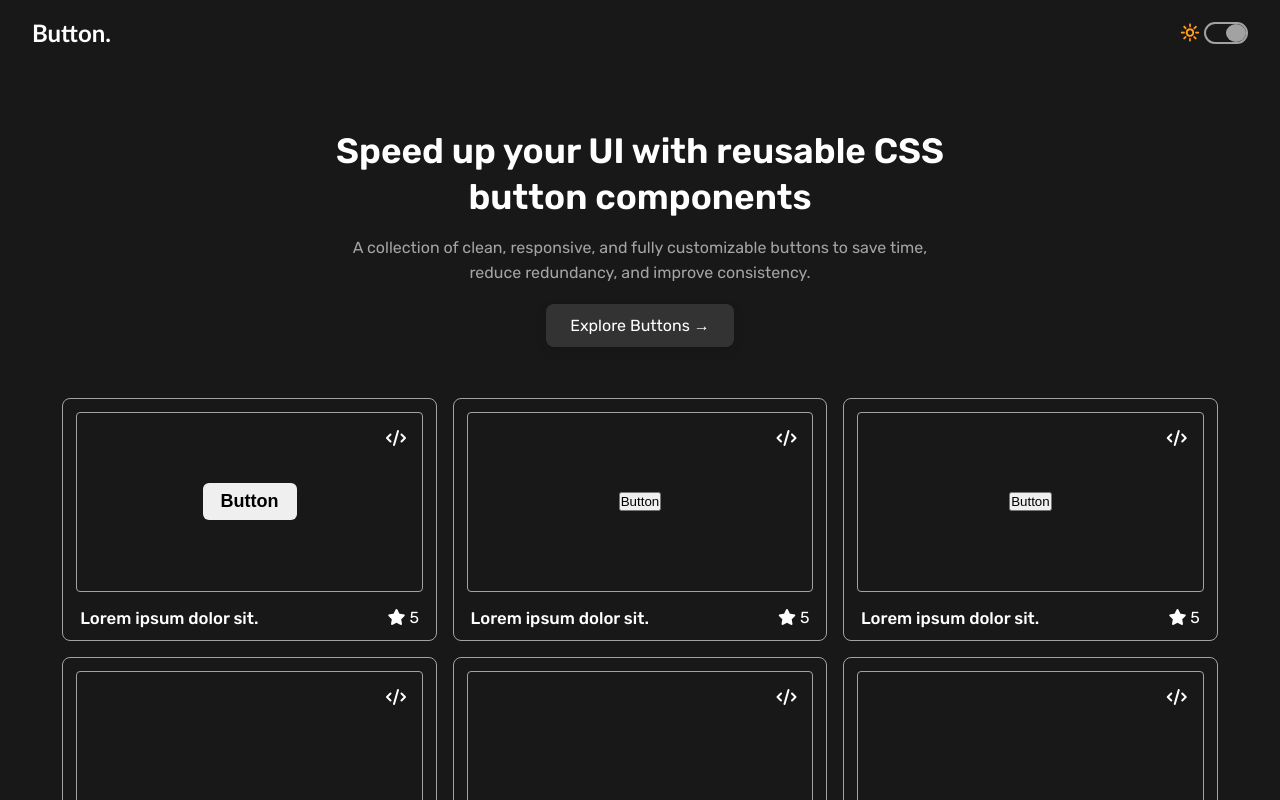
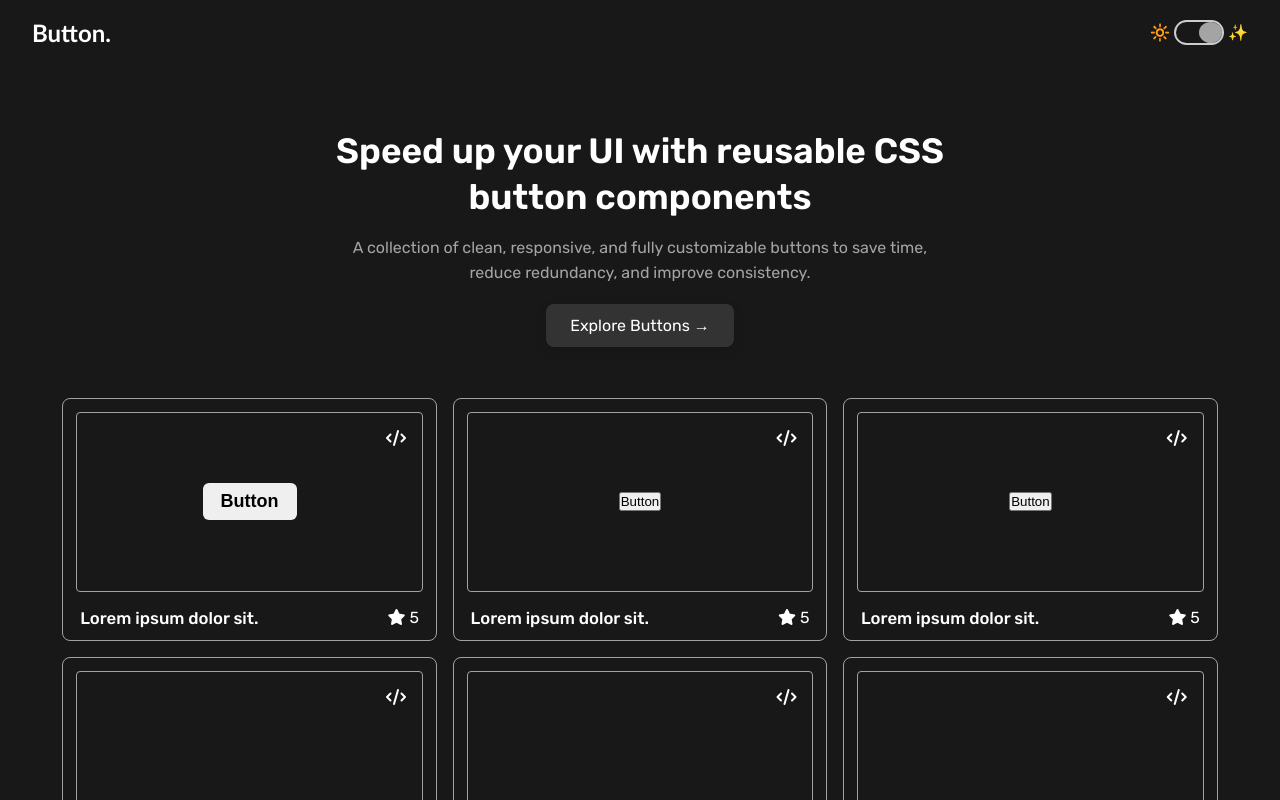
Before and after one commit to samarjeets10/javascript_projects, a plain HTML site: page CSS_Button_component_library/index.html in a window 1280 px wide. Both pictures are taken after a click on the element 1226 px from the left and 32 px from the top of the page. Shown: the top 800 px of the page. Drawn offline with Linux system fonts and the light colour scheme.

Commit message:
Refactor toggle button for dark/light mode; update styles and improve accessibility

```diff
--- a/CSS_Button_component_library/index.html
+++ b/CSS_Button_component_library/index.html
@@ -15,10 +15,11 @@
     <header>
         <h3>Button.</h3>
         <div class="toggler">
-            <span role="img" aria-label="Light mode">🔆</span>
-            <div class="mode-btn">
-                <div class="thumb"></div>
-            </div>
+            <span aria-label="Light mode">🔆</span>
+            <!-- Toggle button -->
+            <div class="mode-btn"></div>
+            <!--  -->
+            <span aria-label="Dark mode">✨</span>
         </div>
     </header>
 
--- a/CSS_Button_component_library/script.js
+++ b/CSS_Button_component_library/script.js
@@ -2,10 +2,8 @@
 // Dark and Light Mode Btn :
 
 const modeBtn = document.querySelector('.mode-btn');
-const thumbBtn = document.querySelector('.thumb');
-const bodyBG = document.querySelector('body');
 
 modeBtn.addEventListener('click', () => {
-    thumbBtn.classList.toggle('mode-active');
-    bodyBG.classList.toggle('dark-Mode');
-});
+    modeBtn.classList.toggle('active');
+    document.body.classList.toggle('dark-Mode');
+})
--- a/CSS_Button_component_library/style.css
+++ b/CSS_Button_component_library/style.css
@@ -48,29 +48,31 @@ header h3 {
 
 /* Toggle button style */
 
-
 .toggler .mode-btn {
-    height: 22px;
-    width: 44px;
-    background: transparent;
-    border: 2px solid #a2a2a2;
-    border-radius: 40px;
+    height: 25px;
+    width: 50px;
+    position: relative;
+    border: 2px solid #ccc;
+    border-radius: 50px;
     cursor: pointer;
 }
 
-
-.mode-btn .thumb {
+.mode-btn::before {
+    content: "";
     height: 100%;
     width: 50%;
-    z-index: 99;
-    background-color: #a2a2a2;
+    background-color: #a4a4a4;
     border-radius: 50%;
-    transition: transform 0.3s ease;
+    position: absolute;
+    top: 0;
+    left: 0;
+    transition: all 0.3s ease;
 }
 
-.mode-active {
+.mode-btn.active::before {
     transform: translateX(100%);
 }
+
 
 
 /* toggle Dark Background */
```
